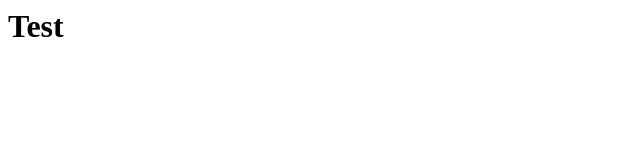
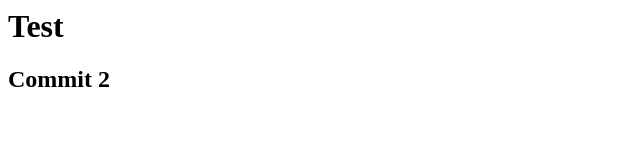
Before and after one commit to echemseddine/test, a plain HTML site: page index.html in a window 1280 px wide. Shown: the whole page, without its empty margins (0-640 px from the left). Drawn offline with Linux system fonts and the light colour scheme.

Commit message:
second commit

```diff
--- a/index.html
+++ b/index.html
@@ -4,5 +4,6 @@
 </head>
 <body>
 <h1>Test</h1>
+<h2>Commit 2</h2>
 </body>
 </html>
```
